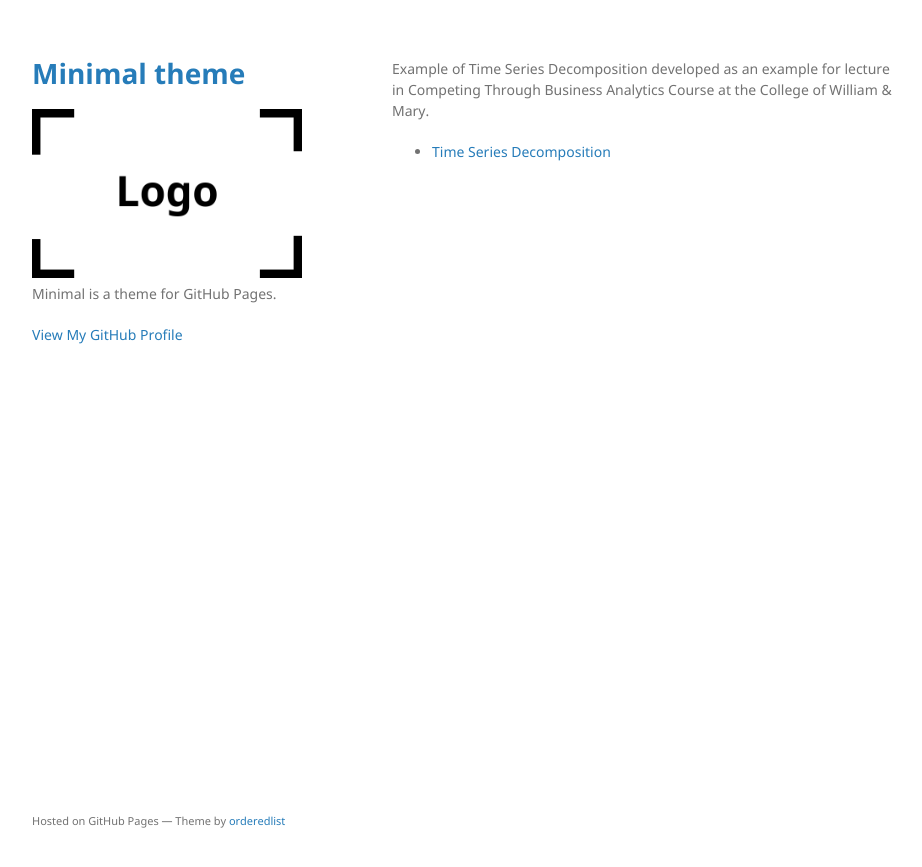
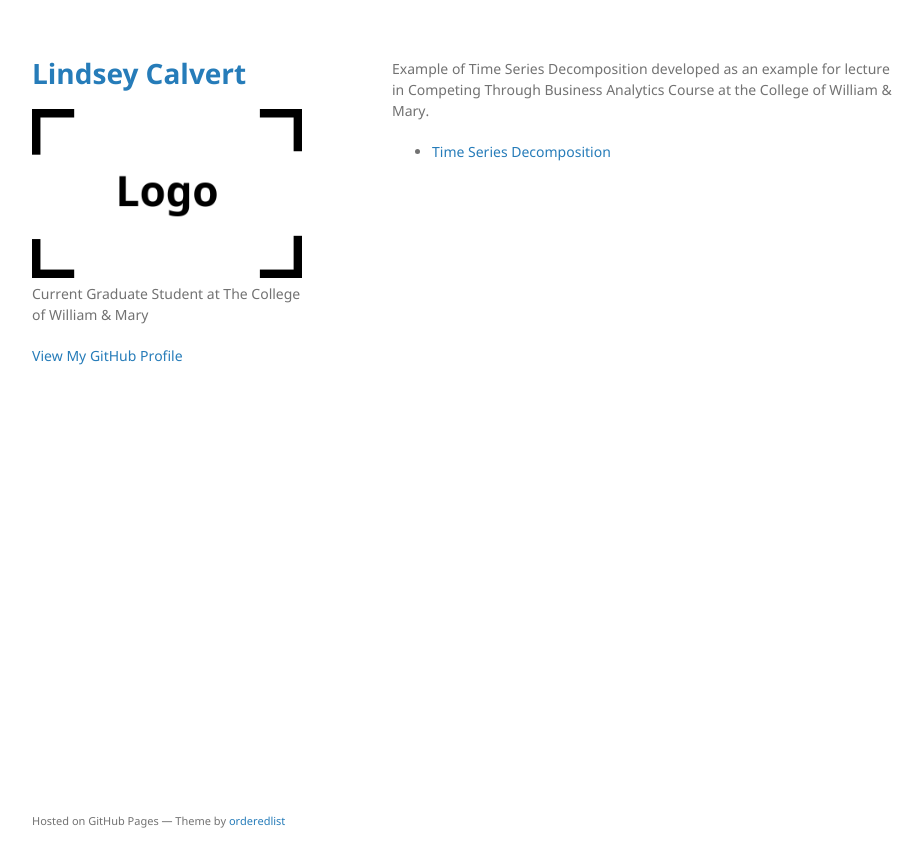
Before and after one commit to lindsey-calvert/lindsey-calvert.github.io, a Jekyll site: the page built from index.md, in a window 1280 px wide. Shown: the top 867 px of the page, without its empty margins (178-1100 px from the left). Built offline with Jekyll 4.4.1, drawn with Linux system fonts in a browser that asks for light colours; our own code applies the rules of GitHub Pages for plain Markdown files.

Commit message:
Update _config.yml

```diff
--- a/_config.yml
+++ b/_config.yml
@@ -1,6 +1,6 @@
-title: Minimal theme
+title: Lindsey Calvert
 logo: /assets/img/logo.png
-description: Minimal is a theme for GitHub Pages.
+description: Current Graduate Student at The College of William & Mary
 show_downloads: false
 google_analytics:
 theme: jekyll-theme-minimal
```
